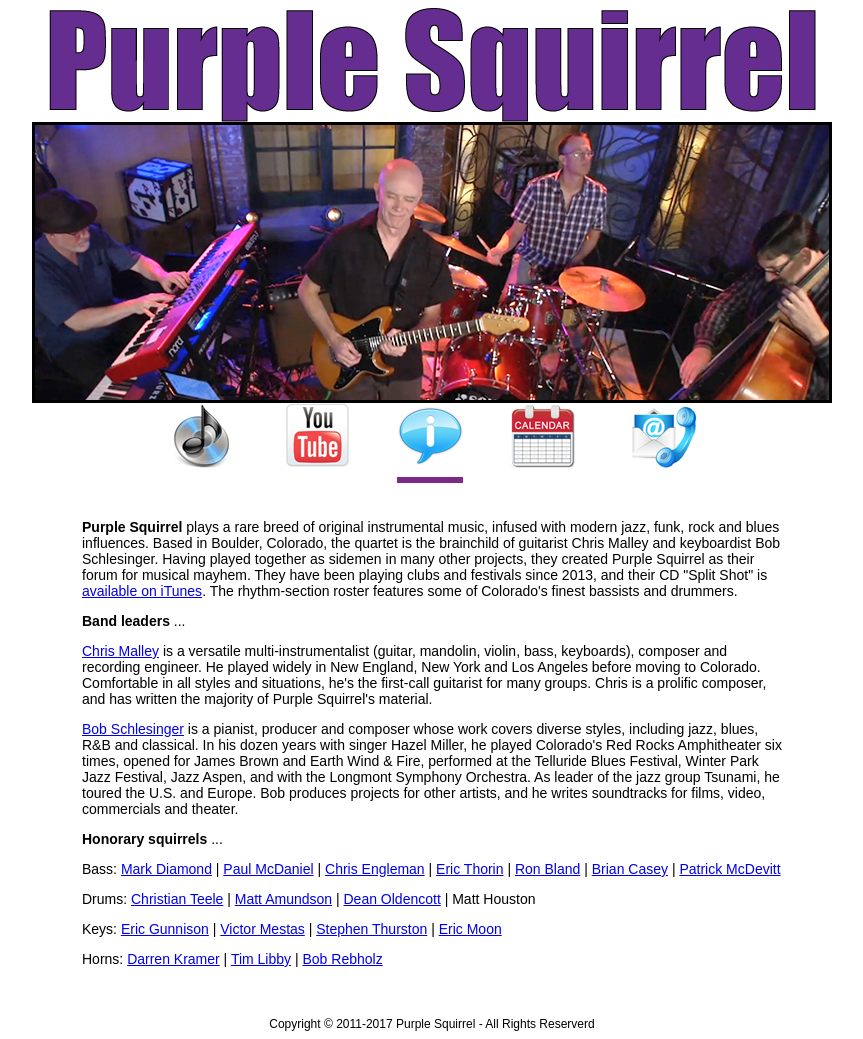
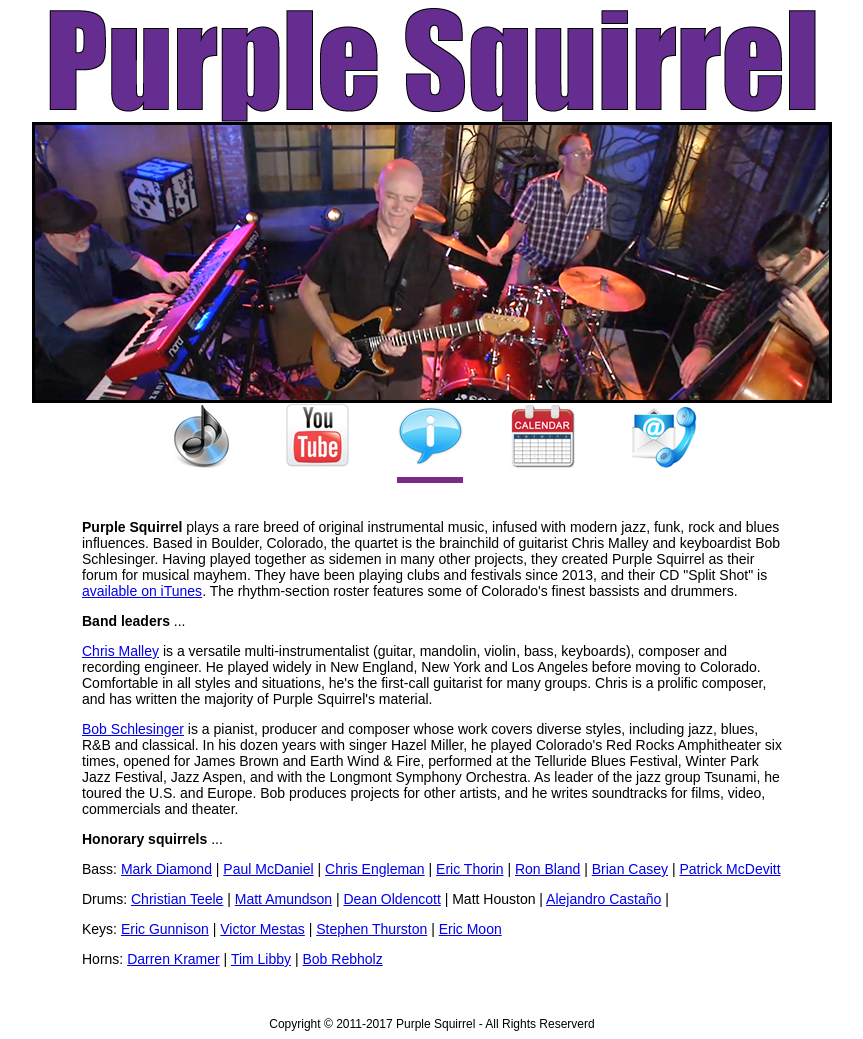
Before and after one commit to pixelzoom/purplesquirrelmusic, a plain HTML site: page info.html in a window 1280 px wide. Shown: the whole page, without its empty margins (208-1071 px from the left). Drawn offline with Linux system fonts and the light colour scheme.

Commit message:
add Alejandro

```diff
--- a/info.html
+++ b/info.html
@@ -61,7 +61,8 @@ Drums:
 <a href="http://www.christianteele.com" target="_blank">Christian Teele</a> |
 <a href="https://www.facebook.com/matthew.amundson.1" target="_blank">Matt Amundson</a> |
 <a href="http://www.deanoldencott.com" target="_blank">Dean Oldencott</a> |
-Matt Houston
+Matt Houston |
+<a href="https://www.facebook.com/alejandro.castano.94" target="_blank">Alejandro Casta&#241;o</a> |
 <p>
 Keys:
 <a href="http://www.ericgunnison.com" target="_blank">Eric Gunnison</a> |
```
